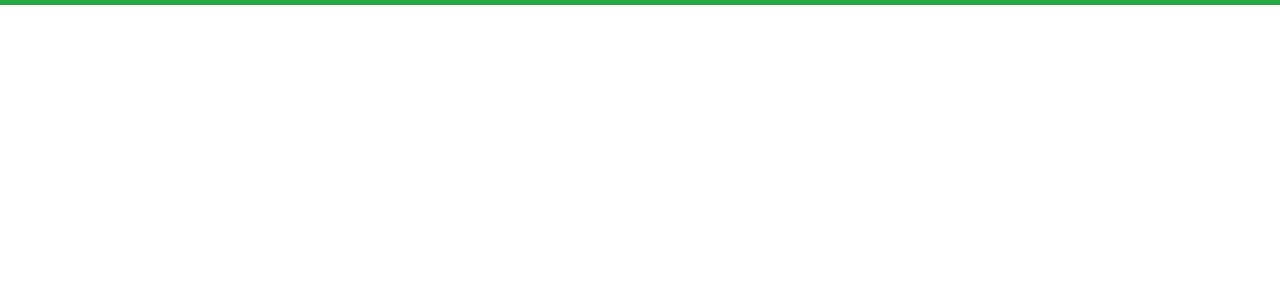
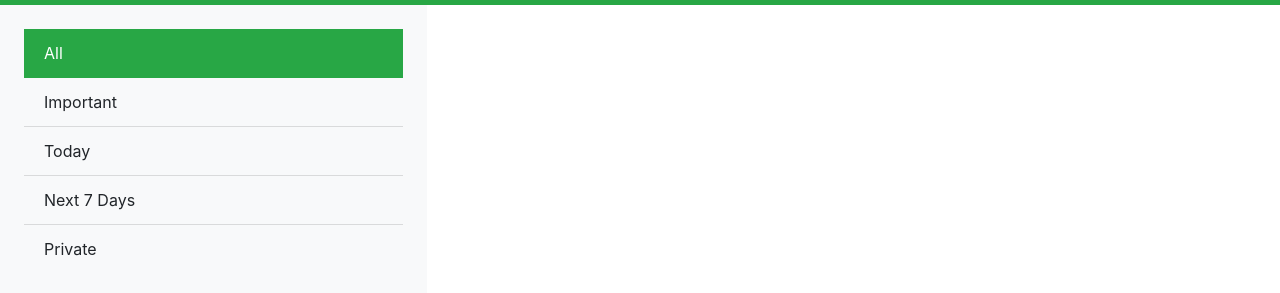
Before and after one commit to se98100/polito-WA1-labs, a plain HTML site: page lab2/index.html in a window 1280 px wide. Shown: the part 53-346 px from the top of the page. Drawn offline with nearby package versions, Linux system fonts and the light colour scheme.

Commit message:
sidebar desktop

```diff
--- a/lab2/index.html
+++ b/lab2/index.html
@@ -15,7 +15,7 @@
         <title>ToDo Manager</title>
     </head>
 
-    <body>
+    <body class="d-flex flex-column">
         <header>
             <nav class="navbar navbar-dark bg-success">
                 <a class="navbar-brand flex-fill" href="#">
@@ -31,6 +31,18 @@
             </nav>
         </header>
 
+        <main class="d-flex flex-column flex-grow-1">
+            <div class="col-4 flex-grow-1 bg-light" id="filter">
+                <ul class="list-group p-4 list-group-flush">
+                    <li class="list-group-item active">All</li>
+                    <li class="list-group-item">Important</li>
+                    <li class="list-group-item">Today</li>
+                    <li class="list-group-item">Next 7 Days</li>
+                    <li class="list-group-item">Private</li>
+                </ul>
+            </div>
+        </main>
+
         <!-- Bootstrap -->
         <script src="https://code.jquery.com/jquery-3.5.1.slim.min.js" integrity="sha384-DfXdz2htPH0lsSSs5nCTpuj/zy4C+OGpamoFVy38MVBnE+IbbVYUew+OrCXaRkfj"
         crossorigin="anonymous"></script>
--- a/lab2/style.css
+++ b/lab2/style.css
@@ -9,3 +9,20 @@
 #user-img {
     opacity: 0.5;
 }
+
+.list-group-item {
+    background-color: #f8f9fa;
+}
+
+.list-group-item.active {
+    background-color: #28a745;
+    border-color: #28a745;
+}
+
+body {
+    height: 100vh;
+}
+
+#filter {
+    padding: 0;
+}
```
